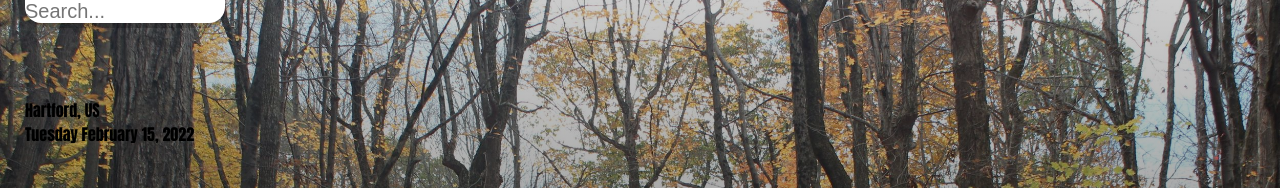
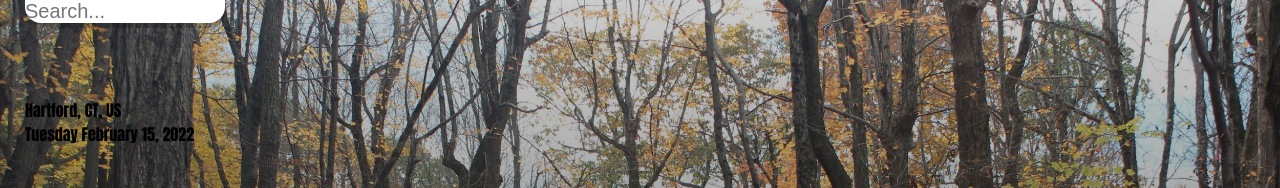
Before and after one commit to mebsport/weatherapp, a React (Create React App) app: page / in a window 1280 px wide. Shown: the top 188 px of the page. Built offline with nearby package versions, Linux system fonts and the light colour scheme.

Commit message:
Added State To Location

```diff
--- a/src/App.js
+++ b/src/App.js
@@ -46,7 +46,7 @@ function App() {
         </div>
         <div>
           <div className='location-box'>
-            <div className='location'>Hartford, US</div>
+            <div className='location'>Hartford, CT, US</div>
             <div className='date'>{dateBuilder(new Date())}</div>
           </div>
         </div>
--- a/src/index.css
+++ b/src/index.css
@@ -54,6 +54,9 @@ main {
   background-color: rgba(255, 255, 255, 0.75);
 }
 
+.app.warm {
+  background-image: url('/public/img/leaves.jpg');
+}
 .app.cold {
   background-image: url('/public/img/snowing.jpeg');
 }
```
